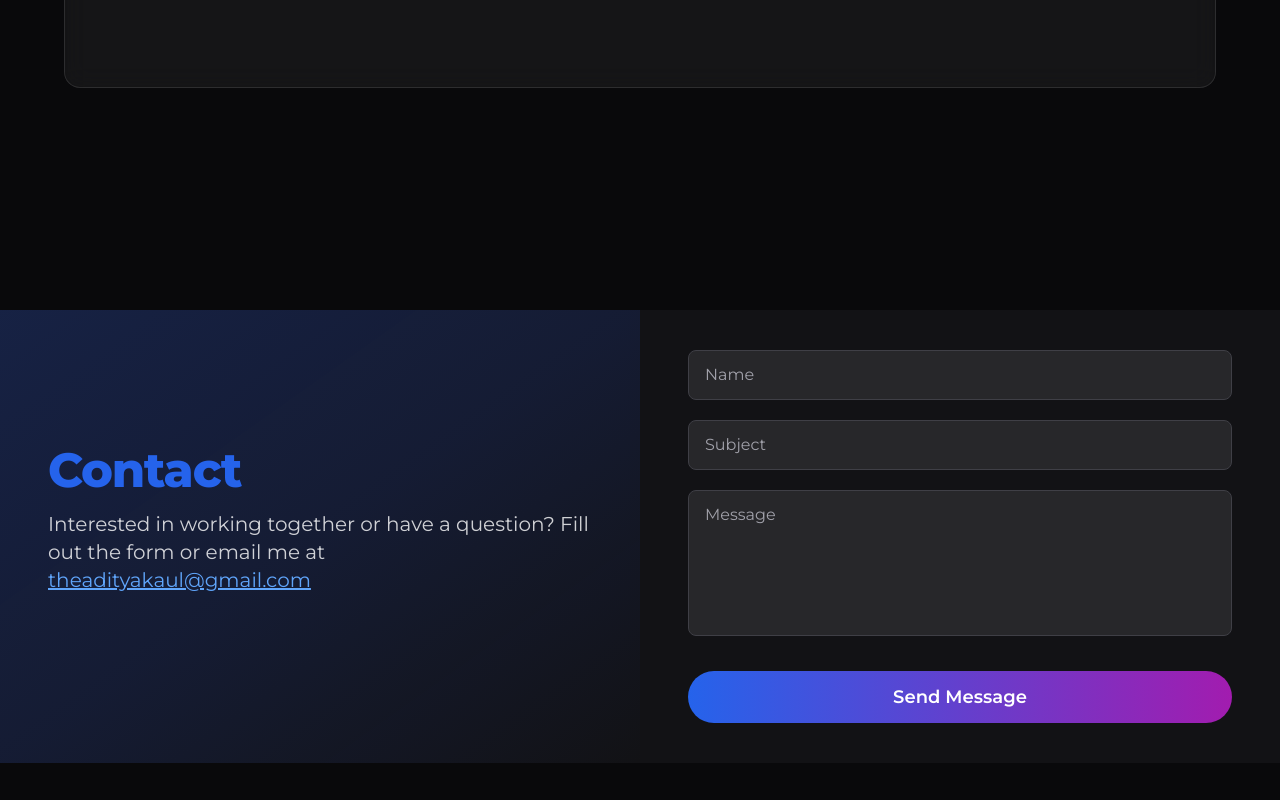
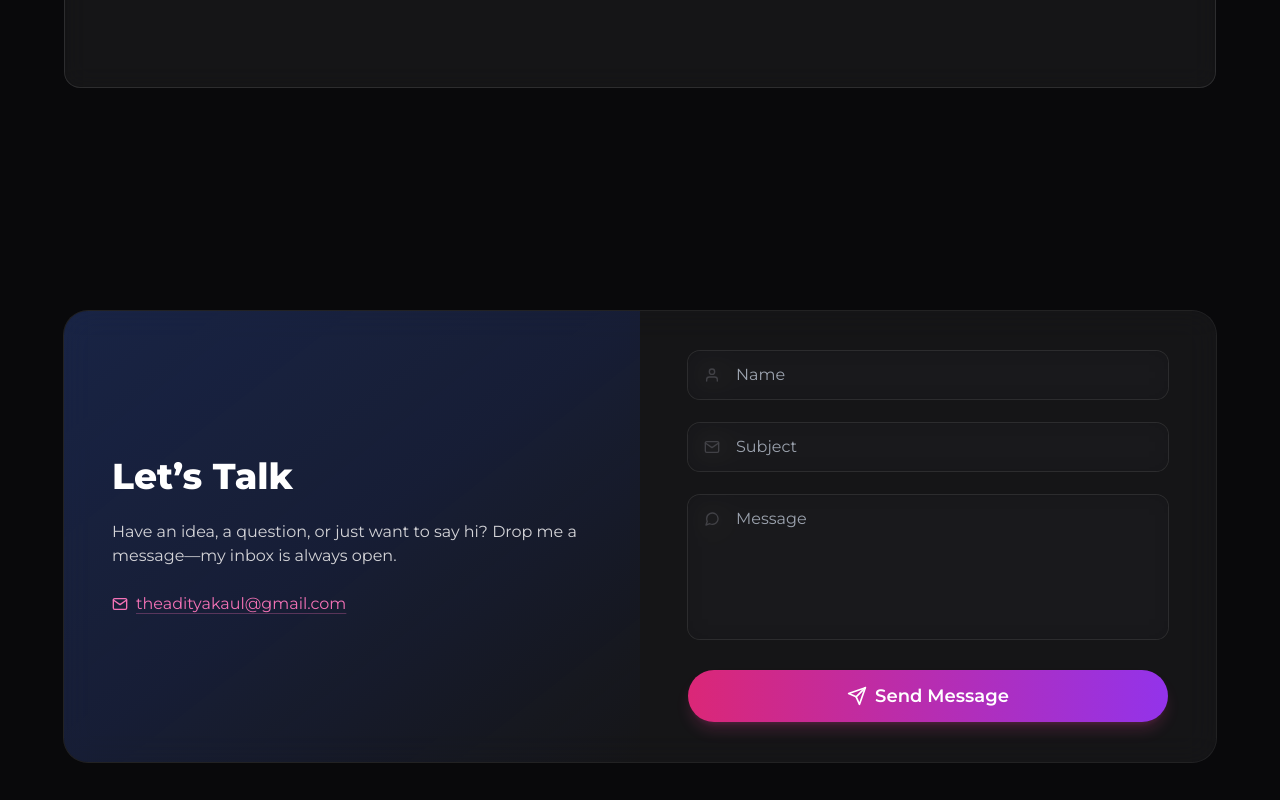
Before and after one commit to callmekaul/portfolio-website, a Next.js app: page / in a window 1280 px wide. Shown: the part 3780-4580 px from the top of the page. Built offline with nearby package versions, Linux system fonts and the light colour scheme.

Commit message:
contact update 2

```diff
--- a/src/sections/Contact.tsx
+++ b/src/sections/Contact.tsx
@@ -1,114 +1,138 @@
 'use client'
 
 import { useState } from 'react'
+import { motion } from 'framer-motion'
+import { FiUser, FiMail, FiMessageCircle, FiSend } from 'react-icons/fi'
 
 export const ContactSection = () => {
-  const [form, setForm] = useState({
-    name: '',
-    subject: '',
-    message: '',
-  })
+  const [form, setForm] = useState({ name: '', subject: '', message: '' })
   const [submitted, setSubmitted] = useState(false)
 
   const handleChange = (
     e: React.ChangeEvent<HTMLInputElement | HTMLTextAreaElement>
-  ) => {
-    setForm({ ...form, [e.target.name]: e.target.value })
-  }
+  ) => setForm({ ...form, [e.target.name]: e.target.value })
 
   const handleSubmit = (e: React.FormEvent) => {
     e.preventDefault()
-    // Integrate with your email API/service here
+    // TODO: integrate email service
     setSubmitted(true)
   }
 
   return (
     <section
       id='contact'
-      className='flex flex-col min-h-screen w-full min-w-0 justify-center items-center snap-start'
+      className='relative flex min-h-screen w-full items-center justify-center overflow-hidden px-4 py-16 snap-start'
     >
-      <div className='w-full flex flex-col md:flex-row bg-zinc-900/70 overflow-hidden'>
-        {/* Info panel or illustration (optional) */}
-        <div className='hidden md:flex flex-col justify-center items-start w-1/2 px-12 py-16 bg-gradient-to-br from-blue-900/40 via-blue-800/20 to-transparent'>
-          <h2 className='heading mb-4'>Contact</h2>
-          <p className='text-body mb-8'>
-            Interested in working together or have a question? Fill out the form
-            or email me at{' '}
+      {/* card */}
+      <motion.div
+        initial={{ y: 40, opacity: 0 }}
+        animate={{ y: 0, opacity: 1 }}
+        transition={{ duration: 0.6, ease: 'easeOut' }}
+        className='relative z-10 flex w-full max-w-6xl flex-col overflow-hidden rounded-3xl bg-white/5 backdrop-blur-lg ring-1 ring-white/10 lg:flex-row'
+      >
+        {/* left info panel */}
+        <div className='hidden w-full flex-col justify-center gap-6 bg-gradient-to-br from-blue-900/40 via-blue-800/20 to-transparent px-12 py-16 lg:flex lg:w-1/2'>
+          <h2 className='text-4xl font-extrabold text-white'>Let’s Talk</h2>
+          <p className='text-zinc-300'>
+            Have an idea, a question, or just want to say hi? Drop me a
+            message—my inbox is always open.
+          </p>
           <a
             href='mailto:theadityakaul@gmail.com'
-              className='text-blue-400 underline'
+            className='inline-flex items-center gap-2 text-pink-400 underline decoration-pink-400/30 underline-offset-4 hover:opacity-80'
+          >
+            <FiMail /> theadityakaul@gmail.com
+          </a>
+        </div>
+
+        {/* right form panel */}
+        <div className='w-full px-6 py-10 sm:px-12 lg:w-1/2'>
+          <h2 className='mb-2 text-3xl font-semibold text-white lg:hidden'>
+            Contact
+          </h2>
+          <p className='mb-6 text-zinc-300 lg:hidden'>
+            I’d love to hear from you! Fill out the form or email&nbsp;
+            <a
+              href='mailto:theadityakaul@gmail.com'
+              className='text-pink-400 underline underline-offset-4'
             >
               theadityakaul@gmail.com
             </a>
           </p>
-          {/* You can add an illustration or avatar here if you want */}
-        </div>
-        {/* Form */}
-        <div className='w-full md:w-1/2 flex flex-col justify-center px-6 py-10 md:px-12'>
-          <h2 className='heading mb-6 text-left md:hidden'>Contact</h2>
-          <p className='text-body mb-8 md:hidden'>
-            Interested in working together or have a question? Fill out the form
-            or email me at{' '}
-            <a
-              href='mailto:theadityakaul@gmail.com'
-              className='text-blue-400 underline'
+
+          {submitted ? (
+            <motion.div
+              initial={{ scale: 0.9, opacity: 0 }}
+              animate={{ scale: 1, opacity: 1 }}
+              className='flex flex-col items-center gap-4 text-center'
             >
-              theadityakaul@gmail.com
-            </a>
+              <span className='text-4xl text-green-400'>✅</span>
+              <p className='text-lg font-medium text-green-300'>
+                Thanks for reaching out!
+                <br />
+                I’ll be in touch soon.
               </p>
-          {submitted ? (
-            <div className='text-green-400 text-lg font-semibold text-center py-8'>
-              Thank you for reaching out! I will get back to you soon.
-            </div>
+            </motion.div>
           ) : (
-            <form className='flex flex-col gap-5' onSubmit={handleSubmit}>
-              <div className='relative'>
+            <form onSubmit={handleSubmit} className='space-y-6'>
+              {/* floating input */}
+              {[
+                {
+                  id: 'name',
+                  type: 'text',
+                  icon: FiUser,
+                  placeholder: 'Name',
+                },
+                {
+                  id: 'subject',
+                  type: 'text',
+                  icon: FiMail,
+                  placeholder: 'Subject',
+                },
+              ].map(({ id, type, icon: Icon, placeholder }) => (
+                <div key={id} className='relative'>
+                  <Icon className='pointer-events-none absolute left-4 top-1/2 -translate-y-1/2 text-zinc-400' />
                   <input
-                  id='name'
-                  name='name'
-                  type='text'
+                    id={id}
+                    name={id}
+                    type={type}
                     required
-                  autoComplete='name'
-                  placeholder='Name'
-                  className='w-full px-4 py-3 rounded-lg bg-zinc-800 border border-zinc-700 focus:border-blue-500 focus:outline-none text-white placeholder:text-zinc-400'
-                  value={form.name}
+                    placeholder={placeholder}
+                    value={form[id as keyof typeof form]}
                     onChange={handleChange}
+                    className='w-full rounded-xl bg-zinc-900/70 px-12 py-3 text-white backdrop-blur-md ring-1 ring-white/10 focus:ring-2 focus:ring-pink-500'
                   />
                 </div>
+              ))}
+
+              {/* message */}
               <div className='relative'>
-                <input
-                  id='subject'
-                  name='subject'
-                  type='text'
-                  required
-                  placeholder='Subject'
-                  className='w-full px-4 py-3 rounded-lg bg-zinc-800 border border-zinc-700 focus:border-blue-500 focus:outline-none text-white placeholder:text-zinc-400'
-                  value={form.subject}
-                  onChange={handleChange}
-                />
-              </div>
-              <div className='relative'>
+                <FiMessageCircle className='pointer-events-none absolute left-4 top-4 text-zinc-400' />
                 <textarea
                   id='message'
                   name='message'
                   required
                   rows={5}
                   placeholder='Message'
-                  className='w-full px-4 py-3 rounded-lg bg-zinc-800 border border-zinc-700 focus:border-blue-500 focus:outline-none text-white placeholder:text-zinc-400 resize-none'
                   value={form.message}
                   onChange={handleChange}
+                  className='w-full resize-none rounded-xl bg-zinc-900/70 px-12 py-3 text-white backdrop-blur-md ring-1 ring-white/10 focus:ring-2 focus:ring-pink-500'
                 />
               </div>
+
+              {/* send button */}
               <button
                 type='submit'
-                className='btn btn-gradient w-full py-3 text-lg font-semibold rounded-full mt-2'
+                className='relative inline-flex w-full items-center justify-center gap-2 overflow-hidden rounded-full bg-gradient-to-r from-pink-600 to-purple-600 px-6 py-3 text-lg font-semibold text-white shadow-lg shadow-pink-500/20 transition hover:scale-[1.02] focus:outline-none'
               >
+                <FiSend className='text-xl' />
                 Send Message
+                <span className='absolute inset-0 -z-10 animate-pulse bg-gradient-to-r from-pink-600 to-purple-600 opacity-20 blur-2xl'></span>
               </button>
             </form>
           )}
         </div>
-      </div>
+      </motion.div>
     </section>
   )
 }
```
Lines whose indentation alone changed are shown as unchanged.
